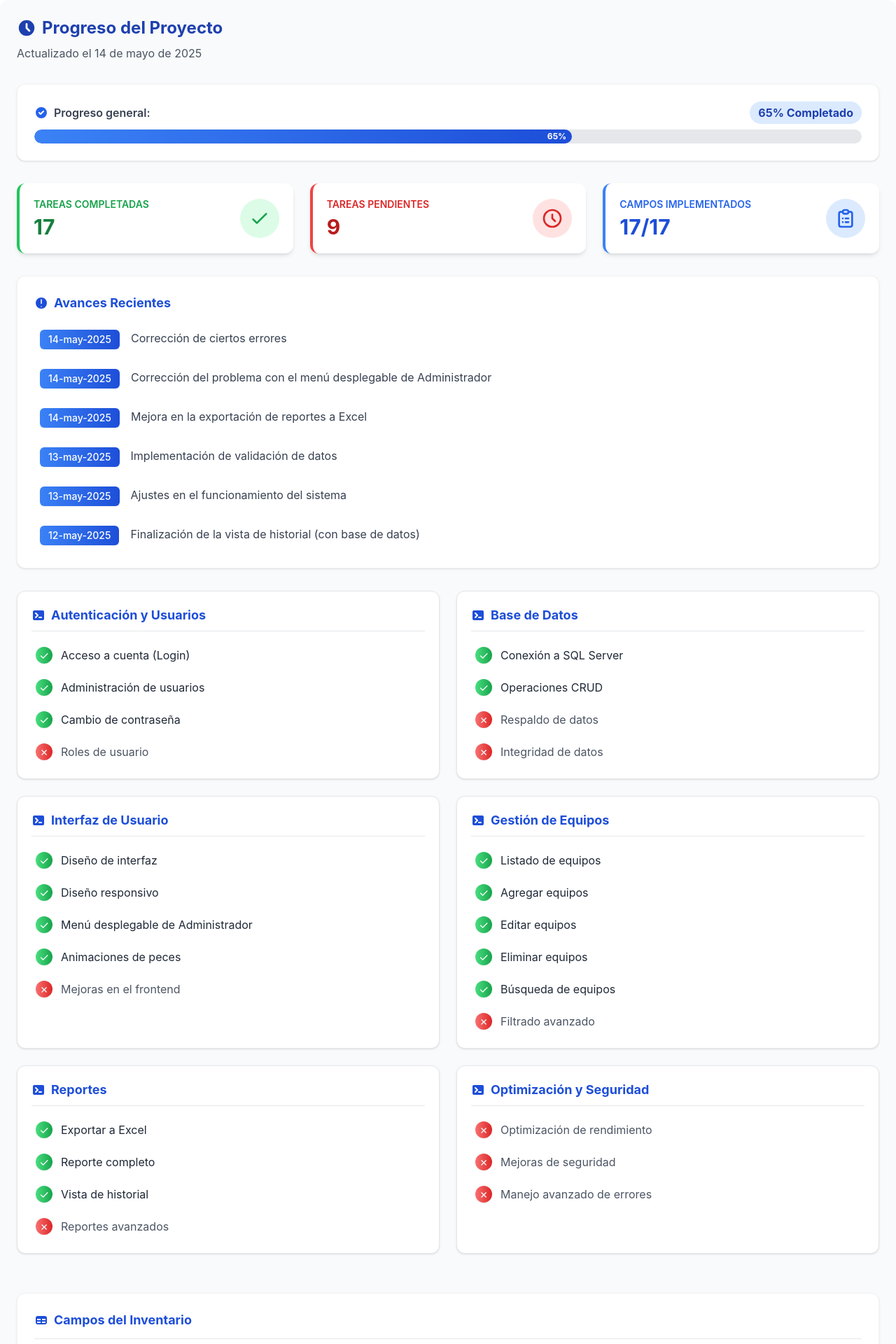
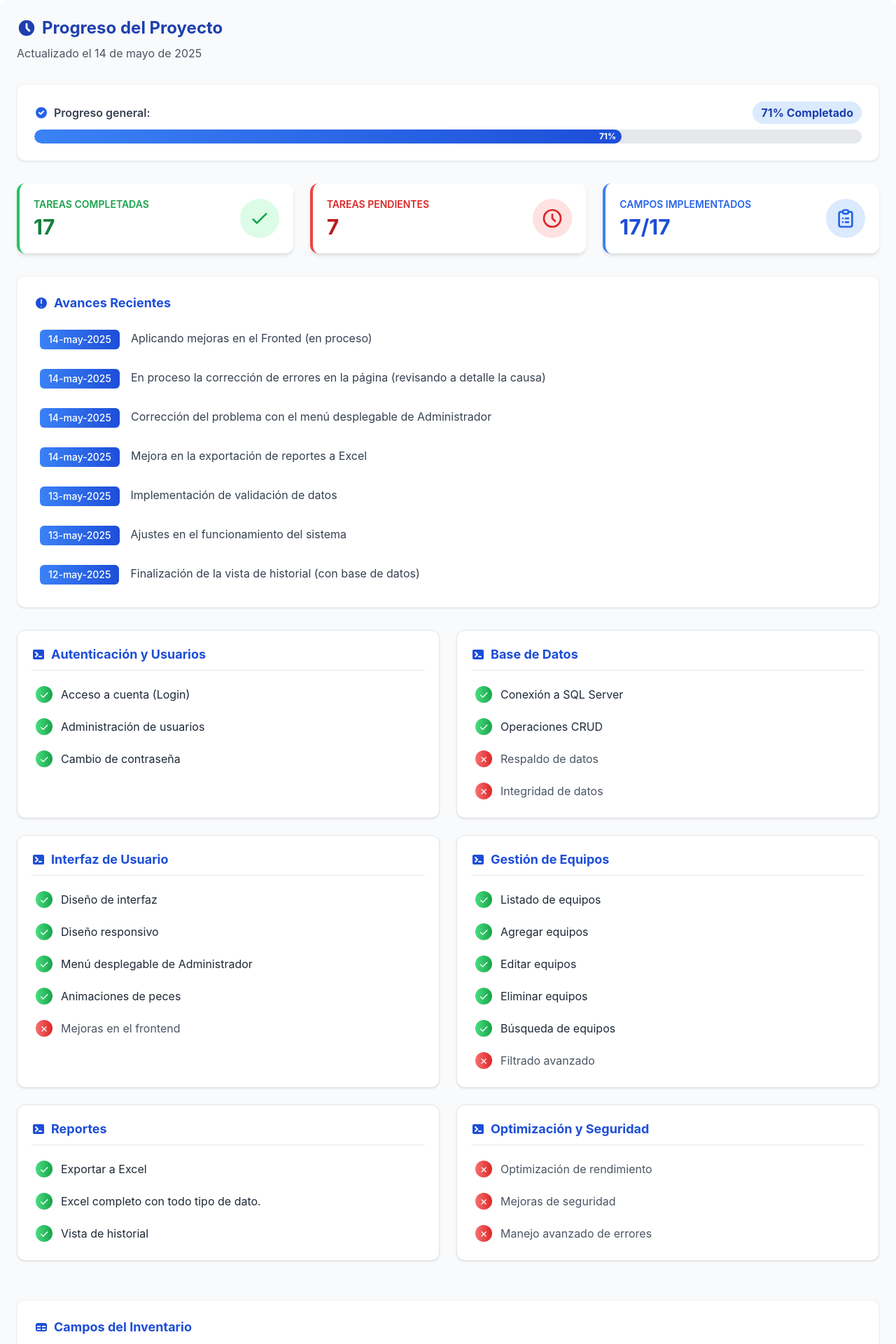
Before and after one commit to csoledd/progress, a React (Create React App) app: page / in a window 1280 px wide. Shown: the top 1920 px of the page at 70% size. Built offline with nearby package versions, Linux system fonts and the light colour scheme.

Commit message:
Actualizado TaskTracker con nuevos avances y ajuste de estadísticas

```diff
--- a/src/components/TaskTracker.js
+++ b/src/components/TaskTracker.js
@@ -49,14 +49,15 @@ const TaskTracker = () => {
   // Stats corregidos (para ajustar el conteo)
   const stats = {
     completedTasks: 17,
-    totalTasks: 26, // Total de 17 + 9 = 26
-    pendingTasks: 9,
-    completionPercentage: Math.round((17 / 26) * 100)
+    totalTasks: 24, // Total de 17 + 9 = 26
+    pendingTasks: 7,
+    completionPercentage: Math.round((17 / 24) * 100)
   };
 
   // Avances recientes
   const recentUpdates = [
-    { date: "14-may-2025", update: "Corrección de ciertos errores" },
+    { date: "14-may-2025", update: "Aplicando mejoras en el Fronted (en proceso)" },
+    { date: "14-may-2025", update: "En proceso la corrección de errores en la página (revisando a detalle la causa) " },
     { date: "14-may-2025", update: "Corrección del problema con el menú desplegable de Administrador" },
     { date: "14-may-2025", update: "Mejora en la exportación de reportes a Excel" },
     { date: "13-may-2025", update: "Implementación de validación de datos" },
@@ -66,11 +67,11 @@ const TaskTracker = () => {
 
   // Categorías para agrupar tareas
   const categories = [
-    { title: "Autenticación y Usuarios", items: ['login', 'userAdmin', 'passwordManagement', 'userRoles'] },
+    { title: "Autenticación y Usuarios", items: ['login', 'userAdmin', 'passwordManagement'] },
     { title: "Base de Datos", items: ['sqlConnection', 'crudOperations', 'dataBackup', 'dataIntegrity'] },
     { title: "Interfaz de Usuario", items: ['interfaceDesign', 'responsiveDesign', 'adminDropdown', 'fishAnimations', 'frontendImprovements'] },
     { title: "Gestión de Equipos", items: ['equipmentListing', 'addEquipment', 'editEquipment', 'deleteEquipment', 'searchEquipment', 'filteringOptions'] },
-    { title: "Reportes", items: ['excelExport', 'completeReport', 'historyView', 'advancedReports'] },
+    { title: "Reportes", items: ['excelExport', 'completeReport', 'historyView'] },
     { title: "Optimización y Seguridad", items: ['performanceOptimization', 'securityEnhancements', 'errorHandling'] }
   ];
 
@@ -79,7 +80,6 @@ const TaskTracker = () => {
     login: "Acceso a cuenta (Login)",
     userAdmin: "Administración de usuarios",
     passwordManagement: "Cambio de contraseña",
-    userRoles: "Roles de usuario",
     sqlConnection: "Conexión a SQL Server",
     crudOperations: "Operaciones CRUD",
     dataBackup: "Respaldo de datos",
@@ -96,9 +96,8 @@ const TaskTracker = () => {
     searchEquipment: "Búsqueda de equipos",
     filteringOptions: "Filtrado avanzado",
     excelExport: "Exportar a Excel",
-    completeReport: "Reporte completo",
+    completeReport: "Excel completo con todo tipo de dato.",
     historyView: "Vista de historial",
-    advancedReports: "Reportes avanzados",
     performanceOptimization: "Optimización de rendimiento",
     securityEnhancements: "Mejoras de seguridad",
     errorHandling: "Manejo avanzado de errores"
```
